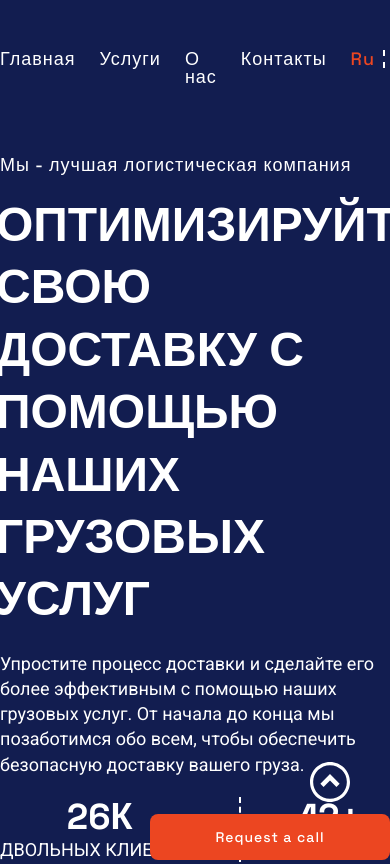
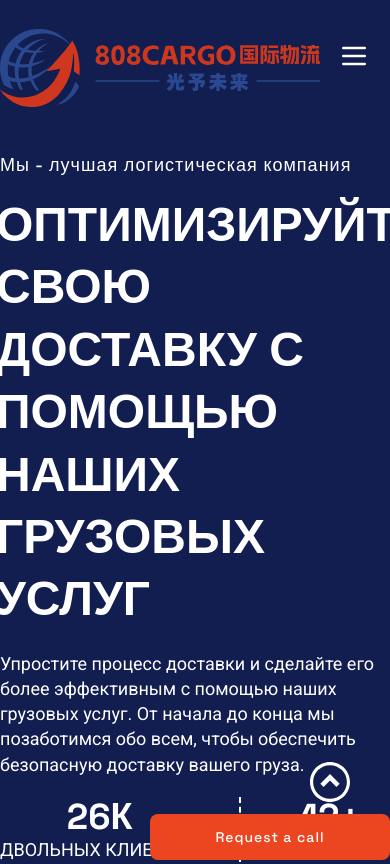
Before and after one commit to KirywaBublik/808cargo, a React (Vite) app in the folder client/: page / in a window 390 px wide. Shown: the top 864 px of the page. Built offline with nearby package versions, Linux system fonts and the light colour scheme.

Commit message:
feat: Adaptive burger menu

```diff
--- a/client/src/pages/ContactPage/ui/ContactPage.tsx
+++ b/client/src/pages/ContactPage/ui/ContactPage.tsx
@@ -14,7 +14,7 @@ const ContactPage = () => {
           {t("ПРЯМО СЕЙЧАС")}
         </p>
       </div>
-      <div className="w-[400px] mx-auto">
+      <div className="max-w-[400px] w-full mx-auto">
         <SubscribeForm />
       </div>
     </div>
--- a/client/src/shared/assets/index.ts
+++ b/client/src/shared/assets/index.ts
@@ -11,6 +11,8 @@ import serviceImage1 from "./icons/serviceImage1.svg";
 import step1 from "./icons/step1.svg";
 import step2 from "./icons/step2.svg";
 import step3 from "./icons/step3.svg";
+import burger from "./icons/burger.svg";
+import cross from "./icons/cross.svg";
 export {
   notFound,
   buttonUp,
@@ -25,4 +27,6 @@ export {
   step1,
   step2,
   step3,
+  burger,
+  cross,
 };
--- a/client/src/widgets/Footer/ui/Footer.tsx
+++ b/client/src/widgets/Footer/ui/Footer.tsx
@@ -22,7 +22,7 @@ export const Footer = () => {
 
   return (
     <footer className="py-5 bg-bgInput">
-      <div className="max-w-[1170px] my-0 mx-auto flex justify-between items-center pb-10 border-dashed border-b-2 border-white">
+      <div className="max-w-[1170px] my-0 mx-auto flex flex-col lg:flex-row justify-between items-center pb-10 border-dashed border-b-2 border-white">
         <div className="space-bold-font text-lg">
           <img
             onClick={
--- a/client/src/widgets/Header/ui/Header.tsx
+++ b/client/src/widgets/Header/ui/Header.tsx
@@ -2,12 +2,19 @@ import { Link } from "react-router-dom";
 import { navLinks } from "@widgets/Header";
 import { useTranslation } from "react-i18next";
 import { BtnChangeLng } from "@/feature/btnChangeLng";
-import { logo } from "@shared/assets";
+import {
+  logo,
+  burger,
+  cross,
+} from "@shared/assets";
 import { btnChange } from "@widgets/Header/model/constants.ts";
 import classNames from "classnames";
 import { useLocalStorageState } from "@widgets/Header/lib/useCurrentBtnSession.ts";
+import { useState } from "react";
 export const Header = () => {
   const { t } = useTranslation();
+  const [isOpen, setIsOpen] =
+    useState<boolean>(false);
   const currentBtn = (id: number) => {
     const style =
       id !== 2
@@ -28,7 +35,7 @@ export const Header = () => {
 
   return (
     <header>
-      <nav className="max-w-[1170px] my-0 mx-auto flex justify-between items-center py-7">
+      <nav className="relative max-w-[1170px] w-full my-0 mx-auto flex justify-between items-center py-7">
         <Link
           className="space-bold-font text-3xl"
           to="/"
@@ -39,7 +46,21 @@ export const Header = () => {
             alt=""
           />
         </Link>
-        <div className="space-medium-18 flex flex-row gap-6">
+        <div
+          className={`lg:hidden fixed z-10 ${isOpen ? "fixed" : "absolute"} top-10 right-5`}
+          onClick={() => {
+            setIsOpen(!isOpen);
+          }}
+        >
+          <img
+            className="w-8 h-8"
+            src={isOpen ? cross : burger}
+            alt=""
+          />
+        </div>
+        <div
+          className={`rounded-b-lg border-solid border-b-2 py-12 border-sky-100 transition-all ease-in-out fixed lg:static lg:border-none left-0 p-4 flex flex-col items-center space-medium-18 bg-[#121d50] ${isOpen ? "top-0" : "top-[-420px]"} h-[33vh] w-full gap-6 lg:flex-row lg:h-auto lg:w-auto`}
+        >
           {navLinks.map(({ id, name, path }) => (
             <Link
               className="underline-effect"
@@ -49,6 +70,7 @@ export const Header = () => {
               {name}
             </Link>
           ))}
+          <div className="flex gap-6">
             {btnChange.map(({ id, lang }) => (
               <div
                 key={id}
@@ -60,7 +82,7 @@ export const Header = () => {
                   className={classNames(
                     currentBtn(id),
                     selectedBtn === id &&
-                    "text-btn",
+                      "text-btn ",
                   )}
                   currentLng={lang}
                 >
@@ -71,6 +93,7 @@ export const Header = () => {
               </div>
             ))}
           </div>
+        </div>
       </nav>
     </header>
   );
```
Also changed, not shown: client/src/shared/assets/icons/burger.svg (added), client/src/shared/assets/icons/cross.svg (added). Lines whose indentation alone changed are shown as unchanged.
